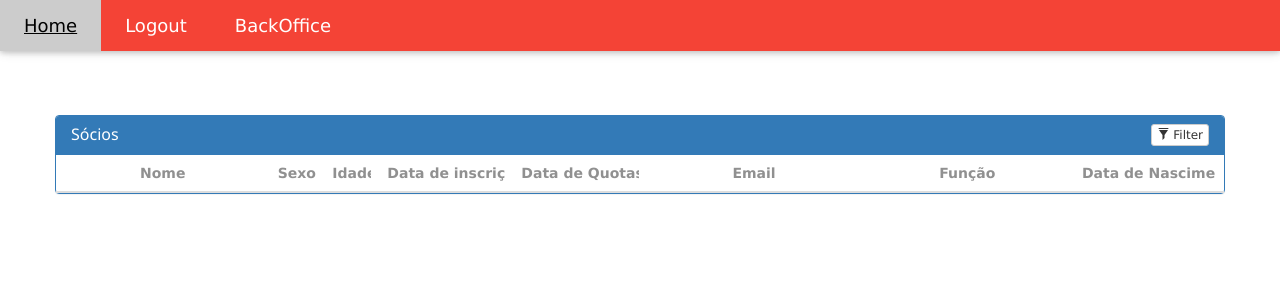
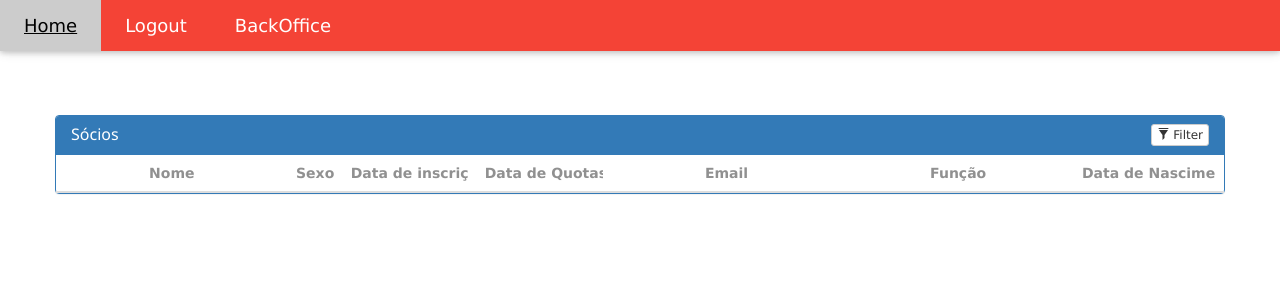
Before and after one commit to LuisBoavida0/GMAProject, a PHP site: the page made by HTML/NumberOfSocios.php in a window 1280 px wide. Shown: the top 300 px of the page. Run offline with PHP 8.4, Linux system fonts and the light colour scheme; the visitor is signed in with stand-in values (Sample User, id 1); data that the repository does not hold is empty; some libraries are stand-ins or nearby versions.

Commit message:
Tete4wer

```diff
--- a/CronJobs/UnpaidQuotasCR.php
+++ b/CronJobs/UnpaidQuotasCR.php
@@ -1,7 +1,7 @@
 <?php
 include("../PHP/Config.php");
 //GetUnpaid
-$query = $db->prepare("SELECT id, Nome, Sexo, Idade, DataDeInscricao, DataDeQuotas, Email, UserType FROM users WHERE DataDeQuotas < CURRENT_DATE AND QuotasPayGiven = 0");
+$query = $db->prepare("SELECT id, Nome, Sexo, DataDeInscricao, DataDeQuotas, Email, UserType FROM users WHERE DataDeQuotas < CURRENT_DATE AND QuotasPayGiven = 0");
 $query->execute();
 $rs = $query->fetchAll(PDO::FETCH_OBJ);
 echo "<p>" . json_encode($rs) . "</p>";
--- a/HTML/Home.php
+++ b/HTML/Home.php
@@ -101,7 +101,7 @@
     <i class="fa fa-pinterest-p w3-hover-opacity"></i>
     <i class="fa fa-twitter w3-hover-opacity"></i>
     <i class="fa fa-linkedin w3-hover-opacity"></i>
-    <p class="w3-medium">Powered by <a href="https://www.w3schools.com/w3css/default.asp" target="_blank">w3.css</a>
+    <p class="w3-medium">Powered by <a href="https://www.lampd.ga" target="_blank">lampd.ga</a>
     </p>
   </footer>
 
--- a/HTML/NumberOfSocios.php
+++ b/HTML/NumberOfSocios.php
@@ -68,7 +68,6 @@ IsLoggedInAdmin();
                         <tr class="filters">
                             <th><input type="text" class="form-control" placeholder="Nome" disabled></th>
                             <th style="width: 55px"><input type="text" class="form-control" placeholder="Sexo" disabled></th>
-                            <th style="width: 55px"><input type="text" class="form-control" placeholder="Idade" disabled></th>
                             <th style="width: 134px"><input type="text" class="form-control" placeholder="Data de inscrição" disabled></th>
                             <th style="width: 134px"><input type="text" class="form-control" placeholder="Data de Quotas" disabled></th>
                             <th><input type="text" class="form-control" placeholder="Email" disabled></th>
--- a/HTML/SingleEvent.php
+++ b/HTML/SingleEvent.php
@@ -37,7 +37,7 @@
     </div>
 
     <div>
-        <h3 class="mt-5 text-center" id="EventTitle"> Próximos eventos </h3>
+        <h3 class="mt-5 pt-5 text-center" id="EventTitle"> Próximos eventos </h3>
             <div class="slideshow-container" id="SlideshowContainerDiv">
                 <!-- Sliders -->
 
--- a/HTML/SingleEventBackOffice.php
+++ b/HTML/SingleEventBackOffice.php
@@ -47,7 +47,7 @@ IsLoggedInAdmin();
     </div>
 
     <div>
-        <h3 class="mt-5 text-center" id="EventTitle"> Próximos eventos </h3>
+        <h3 class="mt-5 pt-5 text-center" id="EventTitle"> Próximos eventos </h3>
         <div class="slideshow-container" id="SlideshowContainerDiv">
             <!-- Sliders -->
 
--- a/HTML/Socio.php
+++ b/HTML/Socio.php
@@ -43,12 +43,6 @@ IsLoggedInAdmin();
                                                 <option value="1">Feminino</option>
                                             </select>
                                         </div>
-                                    </div>
-                                </div>
-                                <div class="row pb-2">
-                                    <label class="col-md-4 d-flex align-items-center justify-content-end mb-0">Idade</label>
-                                    <div class="col-md-8 ">
-                                        <div class="input-group"><span class="input-group-addon"><i class="glyphicon glyphicon-sort-by-order"></i></span><input id="Idade" placeholder="Idade" class="form-control" required="true" type="number"></div>
                                     </div>
                                 </div>
                                 <div class="row pb-2">
--- a/Handlers/AniversariantesHandler.php
+++ b/Handlers/AniversariantesHandler.php
@@ -4,7 +4,7 @@ if (isset($_REQUEST['action'])) {
     switch ($_REQUEST['action']) {
         case "GetAniversariantes":
             session_start();
-            $query = $db->prepare("SELECT id, Nome, Sexo, Idade, DataDeInscricao, DataDeQuotas, Email, UserType FROM users WHERE DATE_FORMAT(DataDeNascimento, '%m-%d') = DATE_FORMAT(CURRENT_DATE, '%m-%d')");
+            $query = $db->prepare("SELECT id, Nome, Sexo, DataDeInscricao, DataDeQuotas, Email, UserType FROM users WHERE DATE_FORMAT(DataDeNascimento, '%m-%d') = DATE_FORMAT(CURRENT_DATE, '%m-%d')");
             $query->execute();
             $rs = $query->fetchAll(PDO::FETCH_OBJ);
             echo json_encode($rs);
--- a/Handlers/Mobile/UnpaidQuotasApiHandler.php
+++ b/Handlers/Mobile/UnpaidQuotasApiHandler.php
@@ -1,6 +1,6 @@
 <?php
 include("../../PHP/Config.php");
-$query = $db->prepare("SELECT id, Nome, Sexo, Idade, DataDeInscricao, DataDeQuotas, Email, UserType, QuotasPayGiven, PhoneNumber FROM users WHERE DataDeQuotas < CURRENT_DATE AND QuotasPayGiven = 1");
+$query = $db->prepare("SELECT id, Nome, Sexo, DataDeInscricao, DataDeQuotas, Email, UserType, QuotasPayGiven, PhoneNumber FROM users WHERE DataDeQuotas < CURRENT_DATE AND QuotasPayGiven = 1");
 $query->execute();
 $rs = $query->fetchAll(PDO::FETCH_OBJ);
 echo json_encode($rs);
--- a/Handlers/NumberOfSociosHandler.php
+++ b/Handlers/NumberOfSociosHandler.php
@@ -4,7 +4,7 @@ if (isset($_REQUEST['action'])) {
     switch ($_REQUEST['action']) {
         case "GetAllSocios":
             session_start();
-            $query = $db->prepare("SELECT id, Nome, Sexo, Idade, DataDeInscricao, DataDeQuotas, Email, UserType, DataDeNascimento FROM users");
+            $query = $db->prepare("SELECT id, Nome, Sexo, DataDeInscricao, DataDeQuotas, Email, UserType, DataDeNascimento FROM users");
 			$query->execute();
 			$rs = $query->fetchAll(PDO::FETCH_OBJ);
 			echo json_encode($rs);
--- a/Handlers/ProgrammedEventsHandler.php
+++ b/Handlers/ProgrammedEventsHandler.php
@@ -4,7 +4,7 @@ if (isset($_REQUEST['action'])) {
     switch ($_REQUEST['action']) {
         case "GetUnpaidQuotas":
             session_start();
-            $query = $db->prepare("SELECT id, Nome, Sexo, Idade, DataDeInscricao, DataDeQuotas, Email, UserType FROM users WHERE DataDeQuotas < CURRENT_DATE");
+            $query = $db->prepare("SELECT id, Nome, Sexo, DataDeInscricao, DataDeQuotas, Email, UserType FROM users WHERE DataDeQuotas < CURRENT_DATE");
             $query->execute();
             $rs = $query->fetchAll(PDO::FETCH_OBJ);
             echo json_encode($rs);
--- a/Handlers/SocioHandler.php
+++ b/Handlers/SocioHandler.php
@@ -4,14 +4,14 @@ if (isset($_REQUEST['action'])) {
     switch ($_REQUEST['action']) {
         case "GetSocioData":
             session_start();
-            $query = $db->prepare("SELECT id, Nome, Sexo, Idade, DataDeInscricao, DataDeQuotas, Email, UserType, DataDeNascimento FROM users WHERE id = '" . $_REQUEST["id"] . "'");
+            $query = $db->prepare("SELECT id, Nome, Sexo, DataDeInscricao, DataDeQuotas, Email, UserType, DataDeNascimento FROM users WHERE id = '" . $_REQUEST["id"] . "'");
             $query->execute();
             $rs = $query->fetchAll(PDO::FETCH_OBJ);
             echo json_encode($rs);
             break;
         case "SaveSocioData":
             session_start();
-            $teste = "UPDATE users SET Nome = '" . $_REQUEST["Nome"] . "', Sexo = " . $_REQUEST["Sexo"] . ", Idade = '" . $_REQUEST["Idade"] . "', DataDeInscricao = '" . $_REQUEST["DataDeInscricao"] . "', DataDeQuotas = '" . $_REQUEST["DataDeQuotas"] . "', Email = '" . $_REQUEST["Email"] . "', UserType = '" . $_REQUEST["UserType"] . "', DataDeNascimento = '" . $_REQUEST["DataDeNascimento"] . "' WHERE id = '" . $_REQUEST["id"] . "'";
+            $teste = "UPDATE users SET Nome = '" . $_REQUEST["Nome"] . "', Sexo = " . $_REQUEST["Sexo"] . ", DataDeInscricao = '" . $_REQUEST["DataDeInscricao"] . "', DataDeQuotas = '" . $_REQUEST["DataDeQuotas"] . "', Email = '" . $_REQUEST["Email"] . "', UserType = '" . $_REQUEST["UserType"] . "', DataDeNascimento = '" . $_REQUEST["DataDeNascimento"] . "' WHERE id = '" . $_REQUEST["id"] . "'";
             $query = $db->prepare($teste);
             $query->execute();
             echo "Success";
--- a/Handlers/UnpaidQuotasHandler.php
+++ b/Handlers/UnpaidQuotasHandler.php
@@ -4,7 +4,7 @@ if (isset($_REQUEST['action'])) {
     switch ($_REQUEST['action']) {
         case "GetUnpaidQuotas":
             session_start();
-            $query = $db->prepare("SELECT id, Nome, Sexo, Idade, DataDeInscricao, DataDeQuotas, Email, UserType FROM users WHERE DataDeQuotas < CURRENT_DATE");
+            $query = $db->prepare("SELECT id, Nome, Sexo, DataDeInscricao, DataDeQuotas, Email, UserType FROM users WHERE DataDeQuotas < CURRENT_DATE");
             $query->execute();
             $rs = $query->fetchAll(PDO::FETCH_OBJ);
             echo json_encode($rs);
--- a/JS/Aniversariantes.js
+++ b/JS/Aniversariantes.js
@@ -23,7 +23,6 @@ function GetAniversariantes() {
                 "<div id='" + e.id + "'>" +
                     "<h3>" + e.Nome + "</h3>" +
                     "<p> Sexo: " + Sexo + "</p>" +
-                    "<p> Idade: " + e.Idade + " anos</p>" +
                     "<p> Data de Inscrição: " + e.DataDeInscricao + "</p>" +
                     "<p> Data de Quotas: " + e.DataDeQuotas + "</p>" +
                     "<p> Email: " + e.Email + "</p>" +
--- a/JS/NumberOfSocios.js
+++ b/JS/NumberOfSocios.js
@@ -27,8 +27,6 @@ function GetAllSocios() {
             jQuery('<td/>', {}).appendTo('#Socio' + e.id).text(e.Nome);
 
             jQuery('<td/>', {}).appendTo('#Socio' + e.id).text(Sexo);
-
-            jQuery('<td/>', {}).appendTo('#Socio' + e.id).text(e.Idade);
 
             jQuery('<td/>', {}).appendTo('#Socio' + e.id).text(e.DataDeInscricao);
 
--- a/JS/Socio.js
+++ b/JS/Socio.js
@@ -9,8 +9,6 @@ function GetSocioData() {
             $("#Sexo").val('0');
         else
             $("#Sexo").val('1');
-
-        $("#Idade").val(JsonObject.Idade);
 
         $("#DataDeInscricao").val(JsonObject.DataDeInscricao);
 
@@ -36,7 +34,6 @@ function Save() {
     $.post('../Handlers/SocioHandler.php?action=SaveSocioData&id=' + urlParams.get('id') +
         '&Nome=' + $("#Nome").val() +
         '&Sexo=' + $("#Sexo").val() +
-        '&Idade=' + $("#Idade").val() +
         '&DataDeInscricao=' + $("#DataDeInscricao").val() +
         '&DataDeQuotas=' + $("#DataDeQuotas").val() +
         '&Email=' + $("#Email").val() +
--- a/JS/UnpaidQuotas.js
+++ b/JS/UnpaidQuotas.js
@@ -23,7 +23,6 @@ function GetUnpaidQuotas() {
                 "<div id='" + e.id + "'>" +
                     "<h3>" + e.Nome + "</h3>" +
                     "<p> Sexo: " + Sexo + "</p>" +
-                    "<p> Idade: " + e.Idade + " anos</p>" +
                     "<p> Data de Inscrição: " + e.DataDeInscricao + "</p>" +
                     "<p> Data de Quotas: " + e.DataDeQuotas + "</p>" +
                     "<p> Email: " + e.Email + "</p>" +
```
